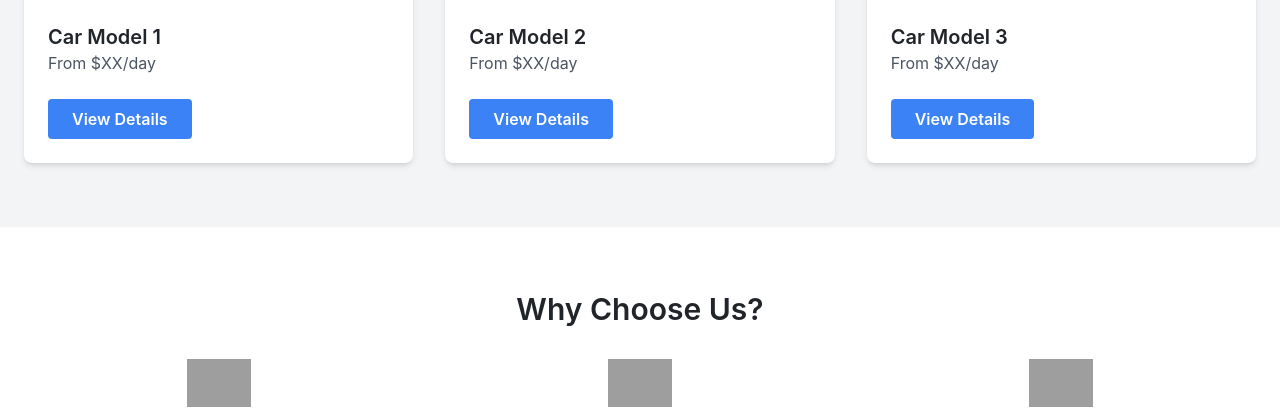
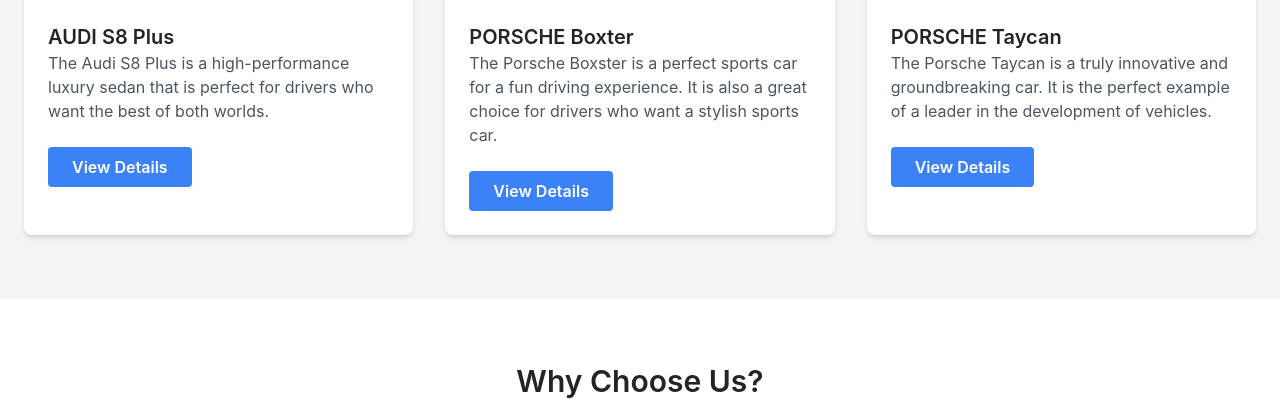
Before and after one commit to danieltsega/wheelsOnRent_v2, a Flask app: page / in a window 1280 px wide. Shown: the part 805-1225 px from the top of the page. Run offline with Flask 3, Linux system fonts and the light colour scheme; some libraries are stand-ins or nearby versions; grey boxes are pictures that could not be loaded.

Commit message:
[Feature]: Added the featured part of the homepage

```diff
--- a/car_app/templates/home.html
+++ b/car_app/templates/home.html
@@ -28,30 +28,30 @@
             <div class="grid grid-cols-1 sm:grid-cols-2 md:grid-cols-3 gap-8">
                 <!-- Featured Car 1 -->
                 <div class="bg-white rounded-lg overflow-hidden shadow-md">
-                    <img src="car1.jpg" alt="Car 1" class="w-full h-48 object-cover">
+                    <img src="{{ url_for('static', filename='assets/img/featured3.png') }}" alt="Car 1" class="w-full h-48 object-cover p-3">
                     <div class="p-4">
-                        <h3 class="text-xl font-semibold">Car Model 1</h3>
-                        <p class="text-gray-600">From $XX/day</p>
+                        <h3 class="text-xl font-semibold">AUDI S8 Plus</h3>
+                        <p class="text-gray-600">The Audi S8 Plus is a high-performance luxury sedan that is perfect for drivers who want the best of both worlds.</p>
                         <button class="bg-blue-500 hover:bg-blue-600 text-white font-semibold py-2 px-4 mt-4 rounded">View Details</button>
                     </div>
                 </div>
 
                 <!-- Featured Car 2 -->
                 <div class="bg-white rounded-lg overflow-hidden shadow-md">
-                    <img src="car2.jpg" alt="Car 2" class="w-full h-48 object-cover">
+                    <img src="{{ url_for('static', filename='assets/img/featured4.png') }}" alt="Car 2" class="w-full h-48 object-cover p-3">
                     <div class="p-4">
-                        <h3 class="text-xl font-semibold">Car Model 2</h3>
-                        <p class="text-gray-600">From $XX/day</p>
+                        <h3 class="text-xl font-semibold">PORSCHE Boxter</h3>
+                        <p class="text-gray-600">The Porsche Boxster is a perfect sports car for a fun driving experience. It is also a great choice for drivers who want a stylish sports car.</p>
                         <button class="bg-blue-500 hover:bg-blue-600 text-white font-semibold py-2 px-4 mt-4 rounded">View Details</button>
                     </div>
                 </div>
 
                 <!-- Featured Car 3 -->
                 <div class="bg-white rounded-lg overflow-hidden shadow-md">
-                    <img src="car3.jpg" alt="Car 3" class="w-full h-48 object-cover">
+                    <img src="{{ url_for('static', filename='assets/img/featured5.png') }}" alt="Car 3" class="w-full h-48 object-cover p-3">
                     <div class="p-4">
-                        <h3 class="text-xl font-semibold">Car Model 3</h3>
-                        <p class="text-gray-600">From $XX/day</p>
+                        <h3 class="text-xl font-semibold">PORSCHE Taycan</h3>
+                        <p class="text-gray-600">The Porsche Taycan is a truly innovative and groundbreaking car. It is the perfect example of a leader in the development of vehicles.</p>
                         <button class="bg-blue-500 hover:bg-blue-600 text-white font-semibold py-2 px-4 mt-4 rounded">View Details</button>
                     </div>
                 </div>
```
